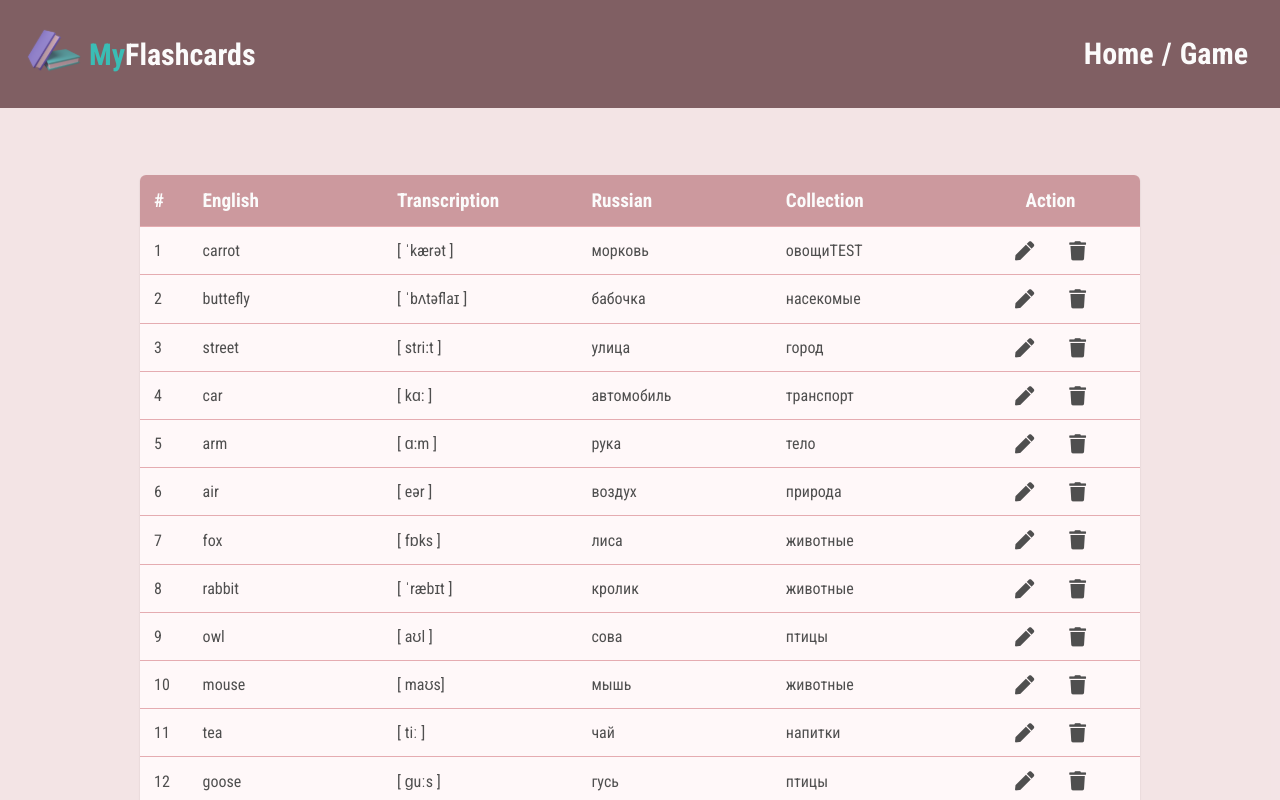
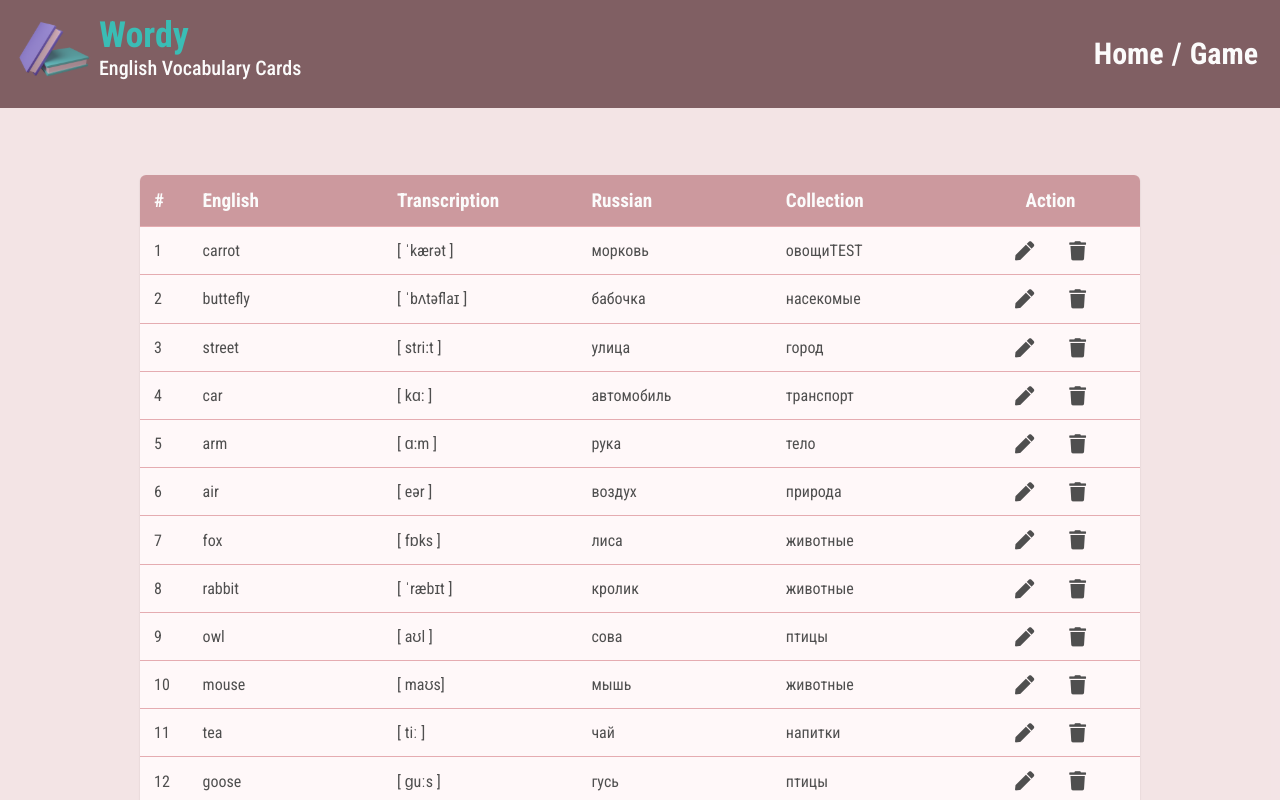
Before and after one commit to AlenaGM/flashcards-app, a React (Create React App) app: page / in a window 1280 px wide. Shown: the top 800 px of the page. Built offline with nearby package versions, Linux system fonts and the light colour scheme.

Commit message:
header styling

```diff
--- a/src/components/appHeader/AppHeader.js
+++ b/src/components/appHeader/AppHeader.js
@@ -4,10 +4,10 @@ import './appHeader.scss';
 const AppHeader = () => {
     return (
         <header className="app__header">
-            <h1 className="app__title">
+            <div>
                 <img className="logo" src={logo} alt="logo"></img>
-                <span>My</span> Flashcards
-            </h1>
+                <h1 className="app__title"><span>Wordy</span> English Vocabulary Cards</h1>
+            </div>
             <nav className="app__menu">
                 <ul>
                     <li><a href="#">Home</a></li>
--- a/src/components/appHeader/appHeader.scss
+++ b/src/components/appHeader/appHeader.scss
@@ -7,24 +7,29 @@
         justify-content: space-between;
         align-items: center;
         background-color: $bg-header;
-        padding: 24px;
+        padding: 14px;
+        div{
+            display: flex;
+            .logo {
+                max-width: 80px;
+                margin-right: 5px;
+            }
+        }
     }
     &__title {
-        display: inline-flex;
-        align-items: center;
+        display: flex;
+        flex-direction: column;
+        align-items: flex-start;
+        font-weight: 500;
+        font-size: calc(4px + 2vmin);
         color: $text-status;
-        font-weight: bold;
-        font-size: calc(14px + 2vmin);
-        line-height: 37px;
-        &:hover {
+        span {
+            font-weight: bold;
+            font-size: calc(20px + 2vmin);
             color: $text-color;
-        }
-        span {
-            color: $text-color;
-        }
-        .logo {
-            max-width: 60px;
-            margin-right: 5px;
+            &:hover {
+                color: $text-status;
+            }
         }
         &:hover {
             cursor:pointer;
```
